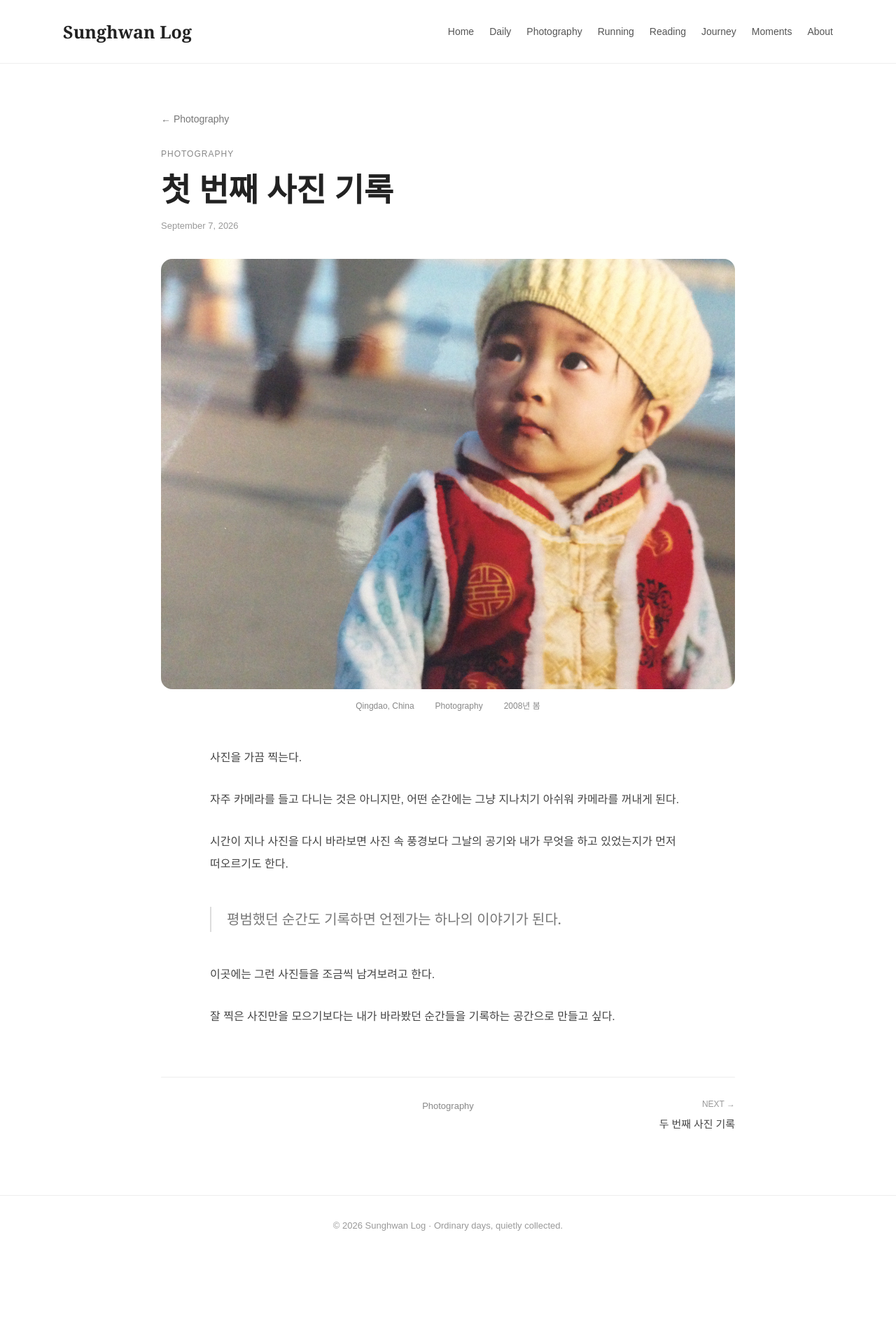
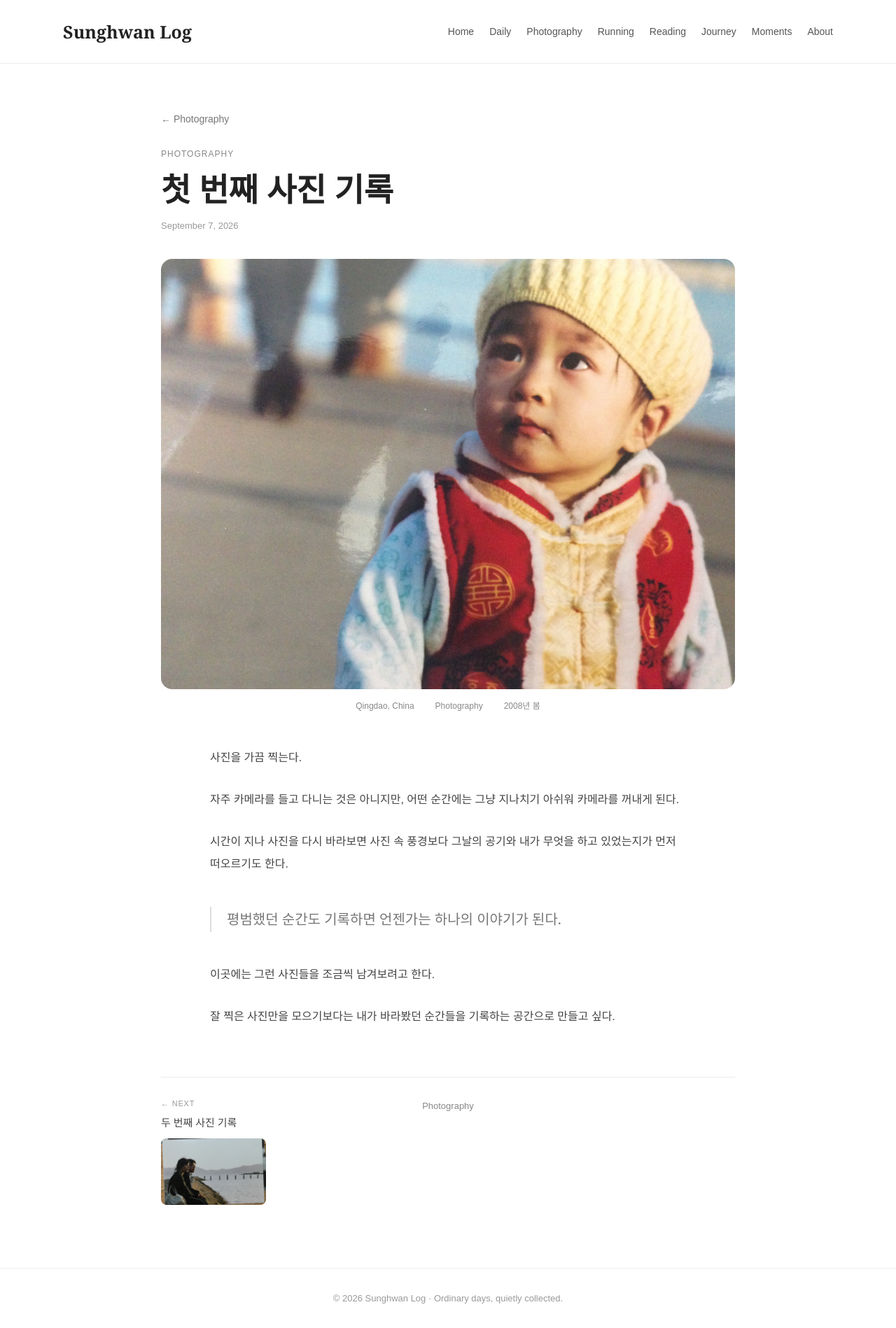
Before and after one commit to sunghwanlog/sunghwanlog.github.io, a Jekyll site: the page built from _posts/2026-09-07-photo-001.md, in a window 1280 px wide. Shown: the whole page at 70% size. Built offline with Jekyll 4.4.1, drawn with Linux system fonts in a browser that asks for light colours; before the commit the page ends 1794 px from its top, so only the background shows below that.

Commit message:
Update photo.html

```diff
--- a/_layouts/photo.html
+++ b/_layouts/photo.html
@@ -239,30 +239,37 @@
     }
 
 
-    /* 이전/다음 영역 */
+    /* 왼쪽 / 오른쪽 영역 */
 
     .nav-side {
       min-width: 0;
     }
 
-    .nav-previous {
+    /* NEXT는 왼쪽 */
+
+    .nav-next {
       text-align: left;
     }
 
-    .nav-next {
+    /* PREVIOUS는 오른쪽 */
+
+    .nav-previous {
       text-align: right;
     }
 
 
-    /* Pre / Post 글자 */
+    /* NEXT / PREVIOUS 글자 */
 
     .nav-label {
       display: block;
-      margin-bottom: 8px;
+      margin-bottom: 7px;
 
       color: #999;
-      font-size: 12px;
+      font-size: 11px;
       line-height: 1.4;
+
+      letter-spacing: 0.8px;
+      text-transform: uppercase;
     }
 
 
@@ -270,6 +277,7 @@
 
     .nav-title {
       display: block;
+      margin-bottom: 12px;
 
       font-family: Georgia, "Noto Serif KR", serif;
       font-size: 15px;
@@ -278,6 +286,40 @@
       color: #444;
 
       overflow-wrap: break-word;
+    }
+
+
+    /* 작은 대표사진 */
+
+    .nav-thumbnail {
+      width: 150px;
+      height: 95px;
+
+      object-fit: cover;
+      border-radius: 8px;
+
+      display: block;
+
+      transition:
+        opacity 0.2s,
+        transform 0.2s;
+    }
+
+    /* NEXT 사진은 왼쪽 정렬 */
+
+    .nav-next .nav-thumbnail {
+      margin-right: auto;
+    }
+
+    /* PREVIOUS 사진은 오른쪽 정렬 */
+
+    .nav-previous .nav-thumbnail {
+      margin-left: auto;
+    }
+
+    .nav-side a:hover .nav-thumbnail {
+      opacity: 0.85;
+      transform: translateY(-2px);
     }
 
 
@@ -391,6 +433,11 @@
 
       .nav-title {
         font-size: 14px;
+      }
+
+      .nav-thumbnail {
+        width: 120px;
+        height: 78px;
       }
 
     }
@@ -654,27 +701,39 @@
 
 
     <!-- =========================
-         이전 글 / 목록 / 다음 글
+         NEXT / 목록 / PREVIOUS
     ========================= -->
 
     <div class="post-navigation">
 
 
-      <!-- 이전 글 -->
+      <!-- NEXT : 더 최신 글 -->
 
-      <div class="nav-side nav-previous">
+      <div class="nav-side nav-next">
 
-        {% if previous_photo %}
+        {% if next_photo %}
 
-          <a href="{{ previous_photo.url | relative_url }}">
+          <a href="{{ next_photo.url | relative_url }}">
 
             <span class="nav-label">
-              ← PREVIOUS
+              ← NEXT
             </span>
 
             <span class="nav-title">
-              {{ previous_photo.title }}
+              {{ next_photo.title }}
             </span>
+
+
+            {% if next_photo.image %}
+
+              <img
+                class="nav-thumbnail"
+                src="{{ next_photo.image | relative_url }}"
+                alt="{{ next_photo.title }}"
+              >
+
+            {% endif %}
+
 
           </a>
 
@@ -696,21 +755,33 @@
 
 
 
-      <!-- 다음 글 -->
+      <!-- PREVIOUS : 더 오래된 글 -->
 
-      <div class="nav-side nav-next">
+      <div class="nav-side nav-previous">
 
-        {% if next_photo %}
+        {% if previous_photo %}
 
-          <a href="{{ next_photo.url | relative_url }}">
+          <a href="{{ previous_photo.url | relative_url }}">
 
             <span class="nav-label">
-              NEXT →
+              PREVIOUS →
             </span>
 
             <span class="nav-title">
-              {{ next_photo.title }}
+              {{ previous_photo.title }}
             </span>
+
+
+            {% if previous_photo.image %}
+
+              <img
+                class="nav-thumbnail"
+                src="{{ previous_photo.image | relative_url }}"
+                alt="{{ previous_photo.title }}"
+              >
+
+            {% endif %}
+
 
           </a>
 
```
Also changed, not shown: other parts of _layouts/photo.html (+2 -2 lines).
